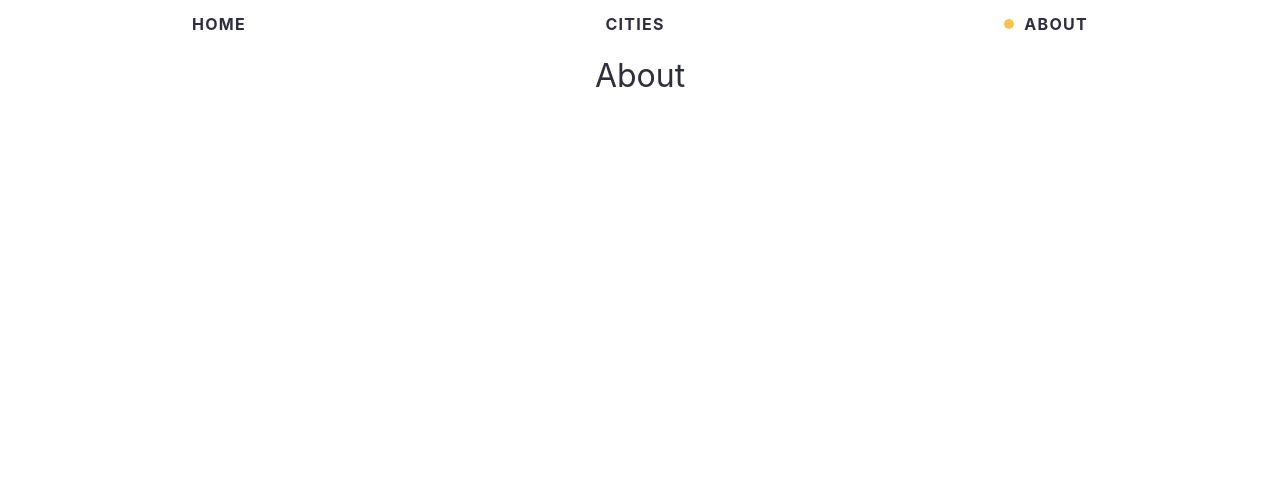
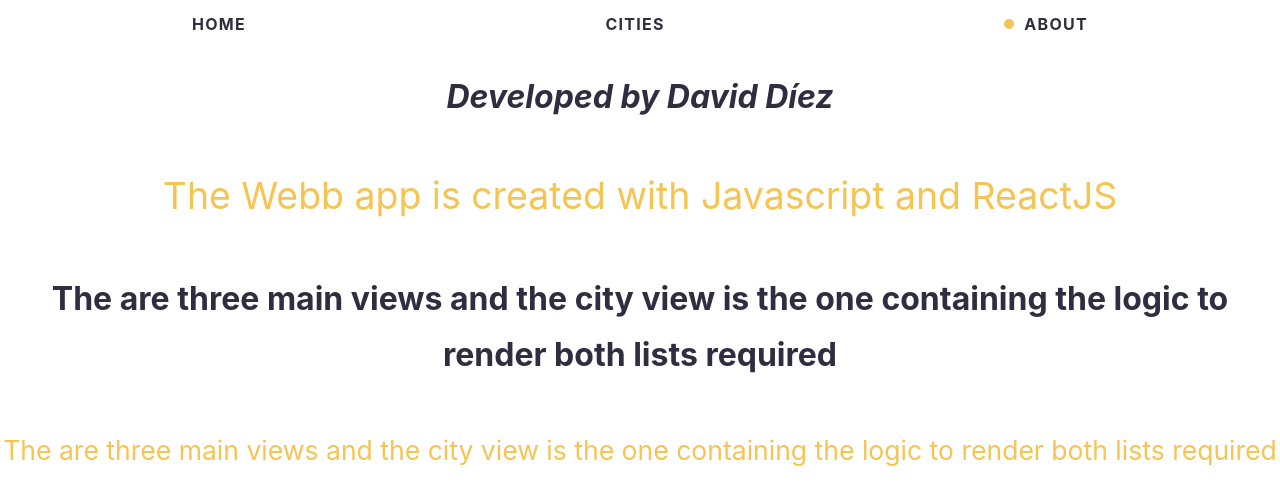
Before and after one commit to davidubuntu/orbitalCity, a React (Create React App) app: page /about in a window 1280 px wide. Shown: the top 504 px of the page. Built offline with nearby package versions, Linux system fonts and the light colour scheme.

Commit message:
Stable version working properly

```diff
--- a/src/components/CityCard/style.js
+++ b/src/components/CityCard/style.js
@@ -1,6 +1,6 @@
 import styled from "styled-components"
 
-export const CardContainer = styled.div`
+export const CardContainer = styled.li`
   height: 100px;
   display: flex;
   align-items: center;
@@ -9,8 +9,8 @@
   }
   .icon-delete {
     color: #6f6f6f;
-    font-size: 2em;
     margin-left: auto;
+    font-size: 1.5em;
   }
 
   /* Checkbox styles */
@@ -105,10 +105,8 @@
   transition: all 0.1s ease-in-out;
   border-radius: 3px 0 0 3px;
   &:hover {
-    opacity: 0.7;
-    transform: scale(1.03);
-    box-shadow: 5px 10px 18px rgb(255, 8, 120);
-    background: #ffebf2;
+    opacity: 0.5;
+    transform: scale(1.05);
   }
   transition: all 0.1s ease-in-out;
   border-radius: 3px 0 0 3px;
--- a/src/components/CityList/CityList.js
+++ b/src/components/CityList/CityList.js
@@ -17,6 +17,7 @@
   total,
   handleChangeSelection,
   selectAll,
+  allChecked,
   searchCity
 }) => {
   const handleTotalChange = e => {
@@ -29,7 +30,7 @@
   const changeCity = e => {
     searchCity(e.target.value)
   }
-
+  console.log(cities)
   return (
     <>
       <CityListContainer>
@@ -45,13 +46,18 @@
         </FilterDiv>
         <TotalDiv className="padd">
           <label className="container">
-            <Check type="checkbox" onChange={handleTotalChange} />
+            <Check
+              type="checkbox"
+              checked={allChecked}
+              onChange={handleTotalChange}
+            />
             <span className="checkmark"></span>
           </label>
           <Items> {total}items</Items>
         </TotalDiv>
-        <CitiesListScroll>
-          {cities.map(city => (
+        <CitiesListScroll className="list">
+          {cities.map(city => {
+            return (
               <CityCard
                 key={city.id}
                 id={city.id}
@@ -60,7 +66,8 @@
                 onHandleChange={handleSelection}
                 checked={city.checked}
               />
-          ))}
+            )
+          })}
         </CitiesListScroll>
       </CityListContainer>
     </>
--- a/src/components/CityList/style.js
+++ b/src/components/CityList/style.js
@@ -13,6 +13,7 @@
 export const TotalDiv = styled.div`
   height: 40px;
   border: 1px solid #e0e0e0;
+  border-right: 0;
   display: flex;
   align-items: center;
   /* Checkbox styles */
@@ -89,11 +90,11 @@
   display: flex;
   align-items: center;
   height: 40px;
-  border: 1px solid #e2e2e2;
 `
 
 export const Check = styled.input``
 export const SearchCityInput = styled.input`
+  padding-left: 2em;
   :focus {
     outline: none;
   }
@@ -102,10 +103,13 @@
   border-bottom: 1px solid #6f6f6f;
 `
 export const SearchContainer = styled.div`
+  font-size: 15px;
+  color: #6f6f6f;
   display: flex;
   width: 100%;
   .icon-search {
     border-bottom: 1px solid #6f6f6f;
+    font-size: 15px;
   }
 `
 
@@ -116,6 +120,6 @@
 `
 
 export const CitiesListScroll = styled.div`
-  height: calc(100vh - 254px);
+  height: calc(100vh - 285px);
   overflow: scroll;
 `
--- a/src/components/CityListSelected/style.js
+++ b/src/components/CityListSelected/style.js
@@ -15,6 +15,7 @@
   align-items: center;
   height: 40px;
   border: 1px solid #e0e0e0;
+  border-left: 0;
 `
 export const TotalDiv = styled.div`
   height: 40px;
--- a/src/views/About/About.js
+++ b/src/views/About/About.js
@@ -1,11 +1,23 @@
 import React from "react"
-import { Title } from "./style.js"
+import { Title, AboutContainer } from "./style.js"
 const About = () => {
   return (
-    <div>
-      <Title>About</Title>
+    <div className="view">
       <div className="content">
-        <div className="content--inner"></div>
+        <h1 className="content--inner">
+          <p className="content--excerpt"> Developed by David Díez</p>
+          <h3 className="with--accent">
+            The Webb app is created with Javascript and ReactJS
+          </h3>
+          <h4>
+            The are three main views and the city view is the one containing the
+            logic to render both lists required
+          </h4>
+          <h5 className="with--accent">
+            The are three main views and the city view is the one containing the
+            logic to render both lists required
+          </h5>
+        </h1>
       </div>
     </div>
   )
--- a/src/views/About/style.js
+++ b/src/views/About/style.js
@@ -1,5 +1,12 @@
 import styled from "styled-components"
 
 export const Title = styled.span`
-  font-size: 2em;
+  font-size: 1.5em;
 `
+export const AboutContainer = styled.h1`
+  display: flex;
+  flex-direction: column;
+  justify-content: center;
+  align-items: center;
+  height: ;
+`
--- a/src/views/Cities/Cities.js
+++ b/src/views/Cities/Cities.js
@@ -7,6 +7,7 @@
 const Cities = () => {
   const [cities, setCities] = useState([])
   const [citySearch, setCitySearch] = useState("")
+  const [allChecked, setAllChecked] = useState(false)
 
   useEffect(() => {
     const newCities = citiesService.cities.map(city => ({
@@ -22,6 +23,7 @@
       checked: checkAll
     }))
     setCities(newCities)
+    setAllChecked(checkAll)
   }
 
   const editSelection = (id, checked) => {
@@ -79,7 +81,10 @@
       checked: false
     }))
     setCities(newCities)
+    setAllChecked(false)
   }
+
+  console.log(cities, filteredCites)
   return (
     <div>
       <Title>Cities of China</Title>
@@ -92,6 +97,7 @@
               handleChangeSelection={handleChangeSelection}
               selectAll={checkAllTrue}
               searchCity={searchCity}
+              allChecked={allChecked}
             />
             <CityListSelected
               cities={filteredCites}
--- a/src/views/Home/style.js
+++ b/src/views/Home/style.js
@@ -1,7 +1,7 @@
 import styled from "styled-components"
 
 export const Title = styled.span`
-  font-size: 2em;
+  font-size: 1.5em;
 `
 export const HomeContainer = styled.h1`
   display: flex;
```
Also changed, not shown: package.json (+4 -4 lines), 1 other file (tests, documents, lock files or other folders). Lines whose indentation alone changed are shown as unchanged.
